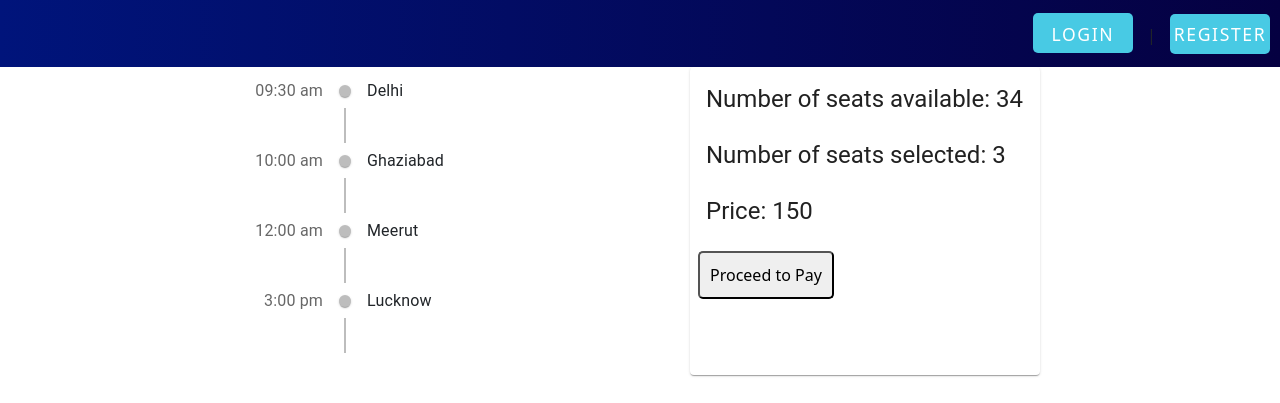
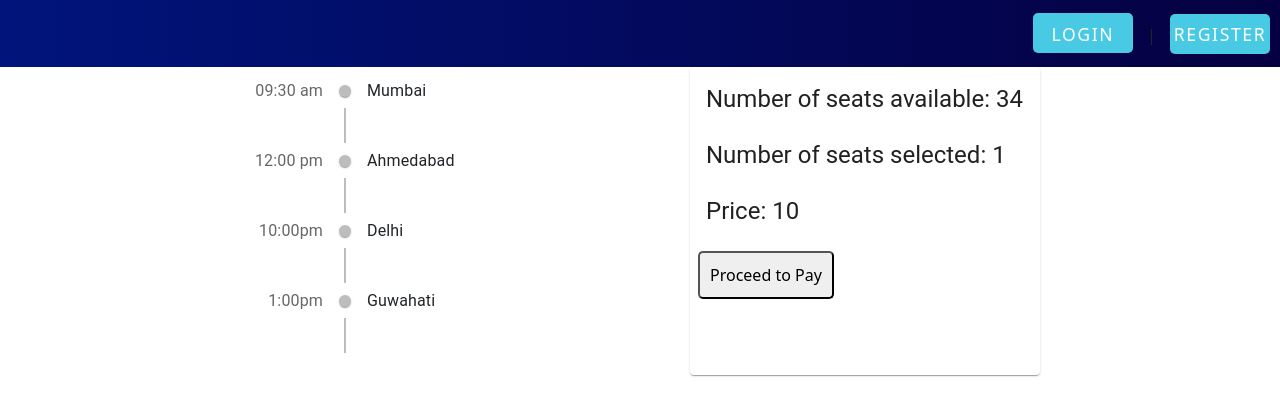
Before and after one commit to ankit11hab/Encode-Frontend, a React (Create React App) app: page /selectedbus in a window 1280 px wide. Shown: the top 403 px of the page. Built offline with nearby package versions, Linux system fonts and the light colour scheme; a web font is replaced by a local one.

Commit message:
more changes

```diff
--- a/src/components/BasicCard.jsx
+++ b/src/components/BasicCard.jsx
@@ -25,11 +25,11 @@ export default function BasicCard() {
         </Typography>
         <br />
         <Typography variant='h5' component='div'>
-          Number of seats selected: 3
+          Number of seats selected: 1
         </Typography>
         <br />
         <Typography variant='h5' component='div'>
-          Price: 150
+          Price: 10
         </Typography>
       </CardContent>
       <CardActions>
--- a/src/components/OppositeContentTimeline.jsx
+++ b/src/components/OppositeContentTimeline.jsx
@@ -19,37 +19,37 @@ export default function OppositeContentTimeline() {
             <TimelineDot />
             <TimelineConnector />
           </TimelineSeparator>
-          <TimelineContent>Delhi</TimelineContent>
+          <TimelineContent>Mumbai</TimelineContent>
         </TimelineItem>
         <TimelineItem>
           <TimelineOppositeContent color='text.secondary'>
-            10:00 am
+            12:00 pm
           </TimelineOppositeContent>
           <TimelineSeparator>
             <TimelineDot />
             <TimelineConnector />
           </TimelineSeparator>
-          <TimelineContent>Ghaziabad</TimelineContent>
+          <TimelineContent>Ahmedabad</TimelineContent>
         </TimelineItem>
         <TimelineItem>
           <TimelineOppositeContent color='text.secondary'>
-            12:00 am
+            10:00pm
           </TimelineOppositeContent>
           <TimelineSeparator>
             <TimelineDot />
             <TimelineConnector />
           </TimelineSeparator>
-          <TimelineContent>Meerut</TimelineContent>
+          <TimelineContent>Delhi</TimelineContent>
         </TimelineItem>
         <TimelineItem>
           <TimelineOppositeContent color='text.secondary'>
-            3:00 pm
+            1:00pm
           </TimelineOppositeContent>
           <TimelineSeparator>
             <TimelineDot />
             <TimelineConnector />
           </TimelineSeparator>
-          <TimelineContent>Lucknow</TimelineContent>
+          <TimelineContent>Guwahati</TimelineContent>
         </TimelineItem>
       </Timeline>
     </React.Fragment>
--- a/src/pages/payment/Payment.js
+++ b/src/pages/payment/Payment.js
@@ -119,24 +119,11 @@ const Payment = (props) => {
                 margin: '2rem auto',
               }}
             >
-              <label htmlFor=''>Name: </label>
-              <input
-                type='text'
-                placeholder='Enter your name'
-                name='name'
-              ></input>
-              <br />
-              <label htmlFor=''>Amount to be paid: </label>
-              <input
-                type='text'
-                placeholder='Enter amount to pay'
-                name='amount'
-              ></input>
-              <br />
 
               <button
                 onClick={displayRazorpay}
                 style={{
+					width:'150px',
                   borderRadius: '5px',
                   backgroundColor: '#00147B',
                   color: 'white',
```
